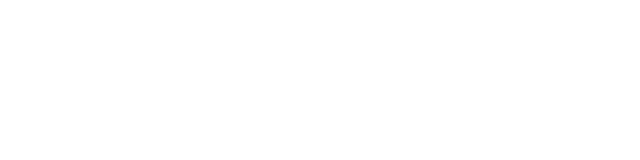
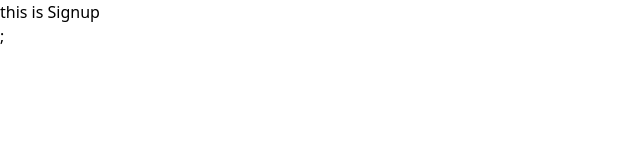
Before and after one commit to nao-United92/joy-talk, a JavaScript app: page /signup in a window 1280 px wide. Shown: the top 160 px of the page, without its empty margins (0-640 px from the left). Built offline with nearby package versions, Linux system fonts and the light colour scheme; the HTML template or start-up script is replaced by a standard one.

Commit message:
setup react-router

```diff
--- a/package.json
+++ b/package.json
@@ -9,6 +9,7 @@
     "@testing-library/user-event": "^13.5.0",
     "react": "^19.1.0",
     "react-dom": "^19.1.0",
+    "react-router-dom": "^7.6.0",
     "react-scripts": "5.0.1",
     "web-vitals": "^2.1.4"
   },
--- a/src/App.js
+++ b/src/App.js
@@ -1,5 +1,23 @@
+import { BrowserRouter, Route, Routes } from 'react-router-dom';
+import Home from './pages/Home';
+import Signin from './pages/Signin';
+import Signup from './pages/Signup';
+
 function App() {
-  return <div className="App"></div>;
+  return (
+    <BrowserRouter>
+      <div className="App">
+        <div>
+          <Routes>
+            <Route path="/" element={<Home />} />
+            <Route path="/signin" element={<Signin />} />
+            <Route path="/signup" element={<Signup />} />
+          </Routes>
+        </div>
+      </div>
+      ;
+    </BrowserRouter>
+  );
 }
 
 export default App;
--- /dev/null
+++ b/src/pages/Home.js
@@ -0,0 +1,4 @@
+function Home() {
+  return <div>this is Home</div>;
+}
+export default Home;
--- /dev/null
+++ b/src/pages/Signin.js
@@ -0,0 +1,4 @@
+function Signin() {
+  return <div>this is Signin</div>;
+}
+export default Signin;
--- /dev/null
+++ b/src/pages/Signup.js
@@ -0,0 +1,4 @@
+function Signup() {
+  return <div>this is Signup</div>
+}
+export default Signup;
```
Also changed, not shown: 1 other file (tests, documents, lock files or other folders).
